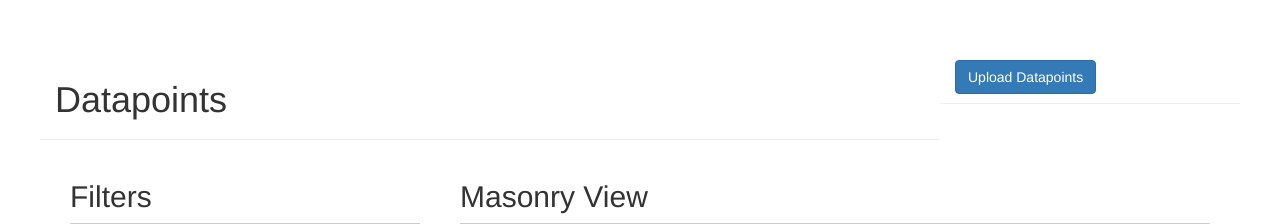
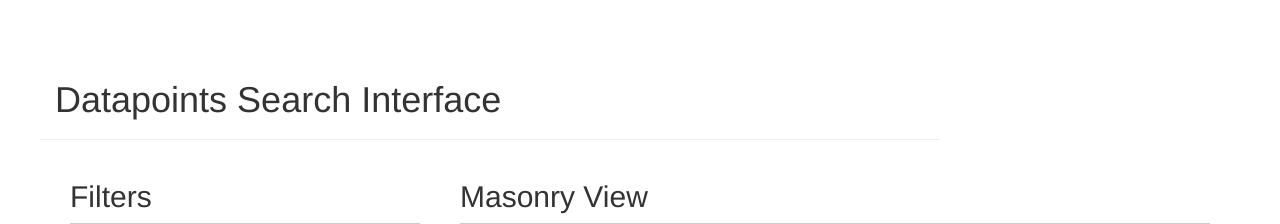
Before and after one commit to allyjweir/lackawanna, a Django app: template lackawanna/templates/datapoint/datapoint_list.html in a window 1280 px wide. Shown: the part 52-276 px from the top of the page. Run offline with Django 3.2, Linux system fonts and the light colour scheme; the template is opened without the code that fills it, so the values that code supplies are empty; grey boxes labelled with a size stand in for pictures from a placeholder-image service; some libraries are stand-ins or nearby versions.

Commit message:
Clarified a page's function

```diff
--- a/lackawanna/templates/datapoint/datapoint_list.html
+++ b/lackawanna/templates/datapoint/datapoint_list.html
@@ -3,10 +3,7 @@
 {% block content %}
 <div class="row">
     <div class="col-md-9 page-header">
-      <h1>Datapoints</h1>
-    </div>
-    <div class="col-md-3 page-header">
-        <a href="{% url 'datapoint:upload' %}"><button class="btn btn-primary btn-lrg">Upload Datapoints</button></a>
+      <h1>Datapoints Search Interface</h1>
     </div>
 </div>
 
```
